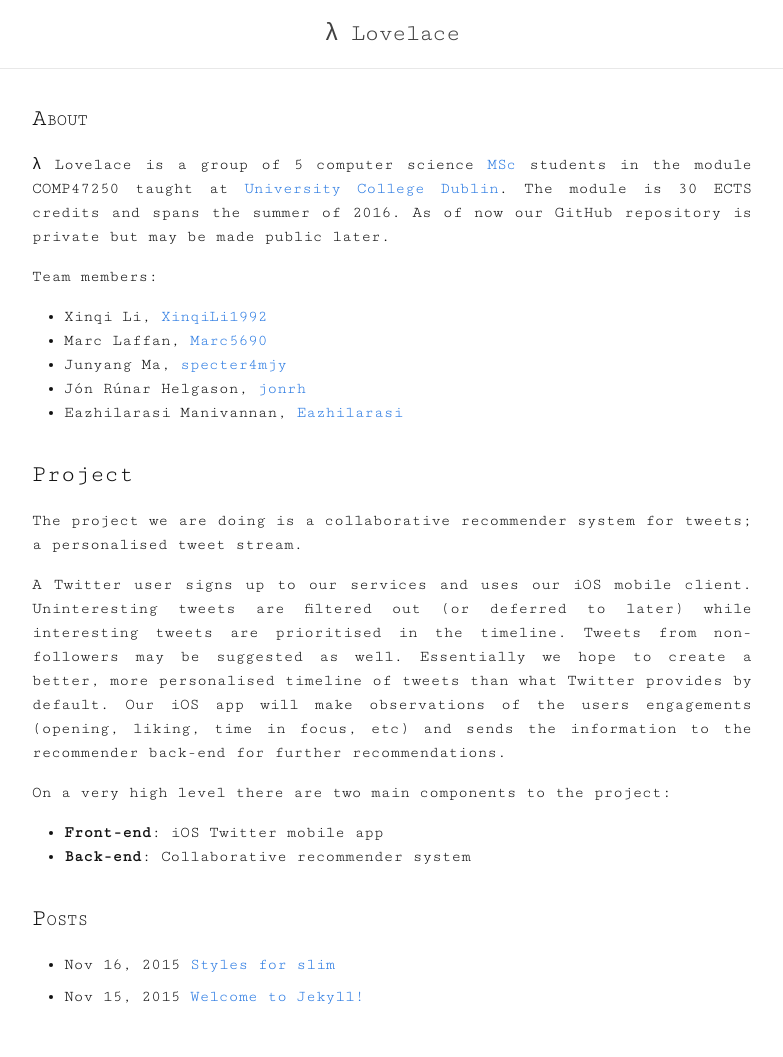
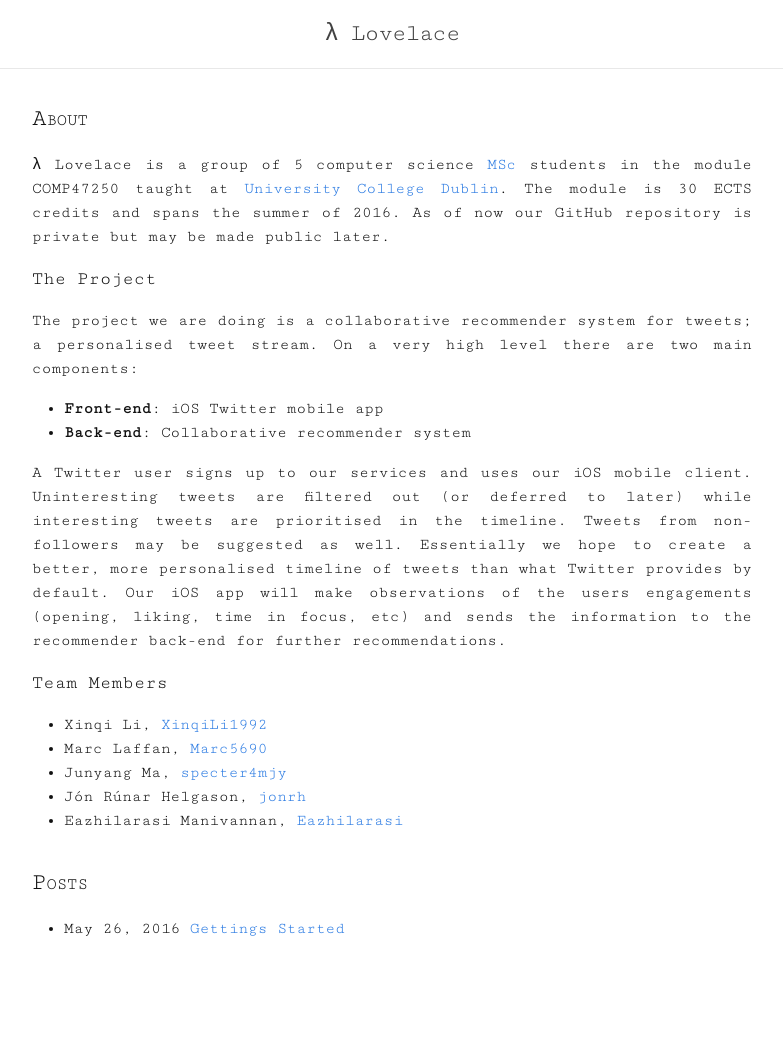
Before and after one commit to jonrh/lambda-lovelace, a Jekyll site: the page built from index.html, in a window 1280 px wide. Shown: the whole page, without its empty margins (248-1031 px from the left). Built offline with Jekyll 4.4.1, drawn with Linux system fonts in a browser that asks for light colours; after the commit the page ends 989 px from its top, so only the background shows below that.

Commit message:
Removed old template blog

```diff
--- a/_posts/2015-11-16-styles-for-slim.md
+++ b/_posts/2016-05-26-getting-started.md
@@ -1,7 +1,7 @@
 ---
 layout: post
-title:  Styles for slim
-date:   2015-11-16  00:00:00
+title:  Gettings Started
+date:   2016-05-26 13:37:00 +0100
 ---
 
 slim is a simple and beautiful jekyll theme, it has only the essential functions
--- a/index.html
+++ b/index.html
@@ -7,40 +7,36 @@ layout: default
 		<p>
 			λ Lovelace is a group of 5 computer science <a href="https://www.cs.ucd.ie/PostgraduateProgrammes/MSc_Negotiated_Learning/">MSc</a> students in the module COMP47250 taught at <a href="http://www.ucd.ie/">University College Dublin</a>. The module is 30 ECTS credits and spans the summer of 2016. As of now our GitHub repository is private but may be made public later.
 		</p>
+
+		<h3>The Project</h3>
 		<p>
-			Team members:
+			The project we are doing is a collaborative recommender system for tweets; a personalised tweet stream. On a very high level there are two main components:
+
 			<ul>
-				<li>Xinqi Li, <a href="https://github.com/XinqiLi1992">XinqiLi1992</a></li>
-				<li>Marc Laffan, <a href="https://github.com/Marc5690">Marc5690</a></li>
-				<li>Junyang Ma, <a href="https://github.com/specter4mjy">specter4mjy</a></li>
-				<li>Jón Rúnar Helgason, <a href="https://github.com/jonrh">jonrh</a></li>
-				<li>Eazhilarasi Manivannan, <a href="https://github.com/Eazhilarasi">Eazhilarasi</a></li>
+				<li><strong>Front-end</strong>: iOS Twitter mobile app</li>
+				<li><strong>Back-end</strong>: Collaborative recommender system</li>
 			</ul>
-		</p>
-	</section>
-	<section>
-		<h2 class="smallcaps">Project</h2>
-		<p>
-			The project we are doing is a collaborative recommender system for tweets; a personalised tweet stream.
 		</p>
 
 		<p>
 			A Twitter user signs up to our services and uses our iOS mobile client. Uninteresting tweets are filtered out (or deferred to later) while interesting tweets are prioritised in the timeline. Tweets from non-followers may be suggested as well. Essentially we hope to create a better, more personalised timeline of tweets than what Twitter provides by default. Our iOS app will make observations of the users engagements (opening, liking, time in focus, etc) and sends the information to the recommender back-end for further recommendations.
 		</p>
 
-		<p>
-			On a very high level there are two main components to the project:
+		<h3>Team Members</h3>
+		<ul>
+			<li>Xinqi Li, <a href="https://github.com/XinqiLi1992">XinqiLi1992</a></li>
+			<li>Marc Laffan, <a href="https://github.com/Marc5690">Marc5690</a></li>
+			<li>Junyang Ma, <a href="https://github.com/specter4mjy">specter4mjy</a></li>
+			<li>Jón Rúnar Helgason, <a href="https://github.com/jonrh">jonrh</a></li>
+			<li>Eazhilarasi Manivannan, <a href="https://github.com/Eazhilarasi">Eazhilarasi</a></li>
+		</ul>
 
-			<ul>
-				<li><strong>Front-end</strong>: iOS Twitter mobile app</li>
-				<li><strong>Back-end</strong>: Collaborative recommender system</li>
-			</ul>
-		</p>
 	</section>
+
 	<section>
 		<h2 class="smallcap">posts</h2>
 		<ul class="post-list">
-			{% for post in site.posts limit:5 %}
+			{% for post in site.posts limit:1337 %}
 			<li>
 				<span>{{ post.date | date: "%b %d, %Y" }}</span>
 				<a href="{{ post.url | prepend: site.baseurl }}">{{ post.title }}</a>
```
Also changed, not shown: _posts/2015-11-15-welcome-to-jekyll.md (deleted, +0 -24 lines).
